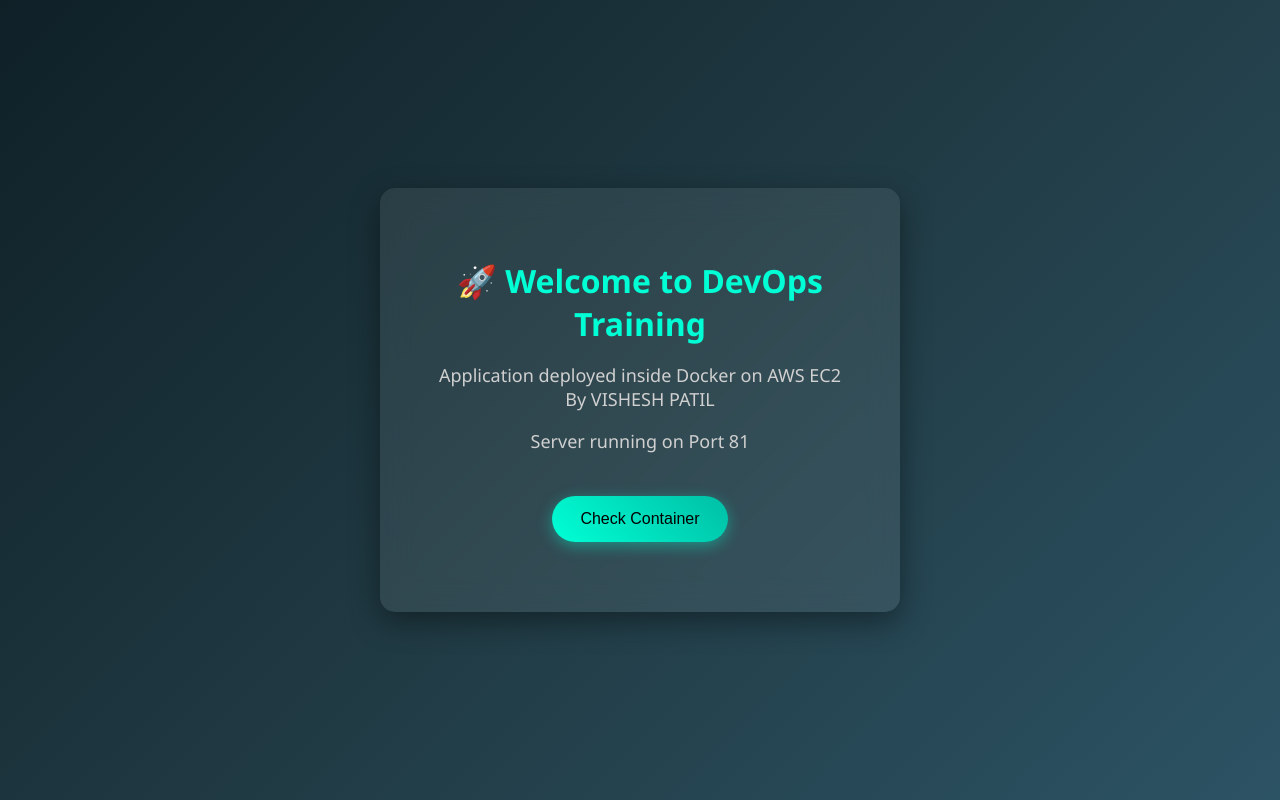
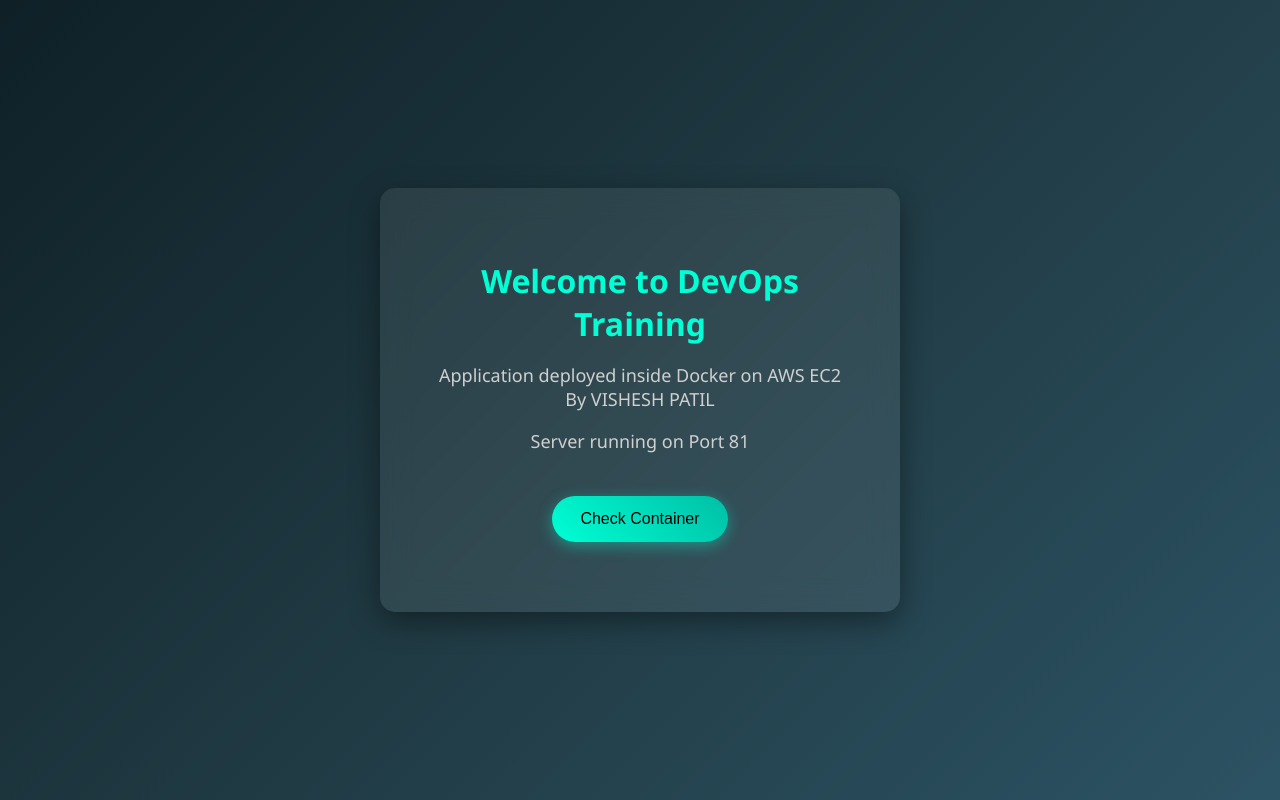
Before and after one commit to patilcloud11/devops-node-docker, a website: page index.html in a window 1280 px wide. Drawn offline with Linux system fonts and the light colour scheme.

Commit message:
Remove emoji from welcome header

```diff
--- a/index.html
+++ b/index.html
@@ -74,7 +74,7 @@ button:hover{
 <body>
 
 <div class="card">
-<h1>🚀 Welcome to DevOps Training</h1>
+<h1> Welcome to DevOps Training</h1>
 
 <p>Application deployed inside Docker on AWS EC2 By VISHESH PATIL</p>
 <p>Server running on Port 81</p>
```
